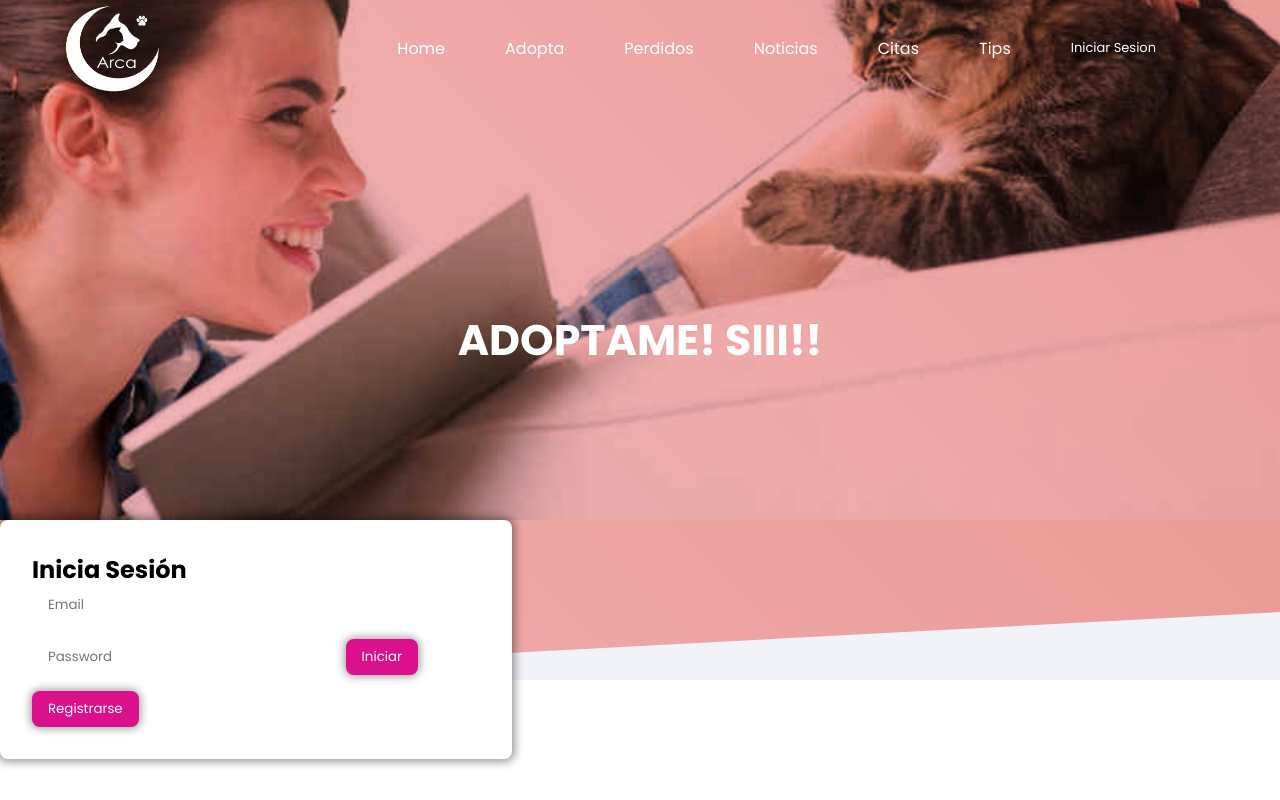
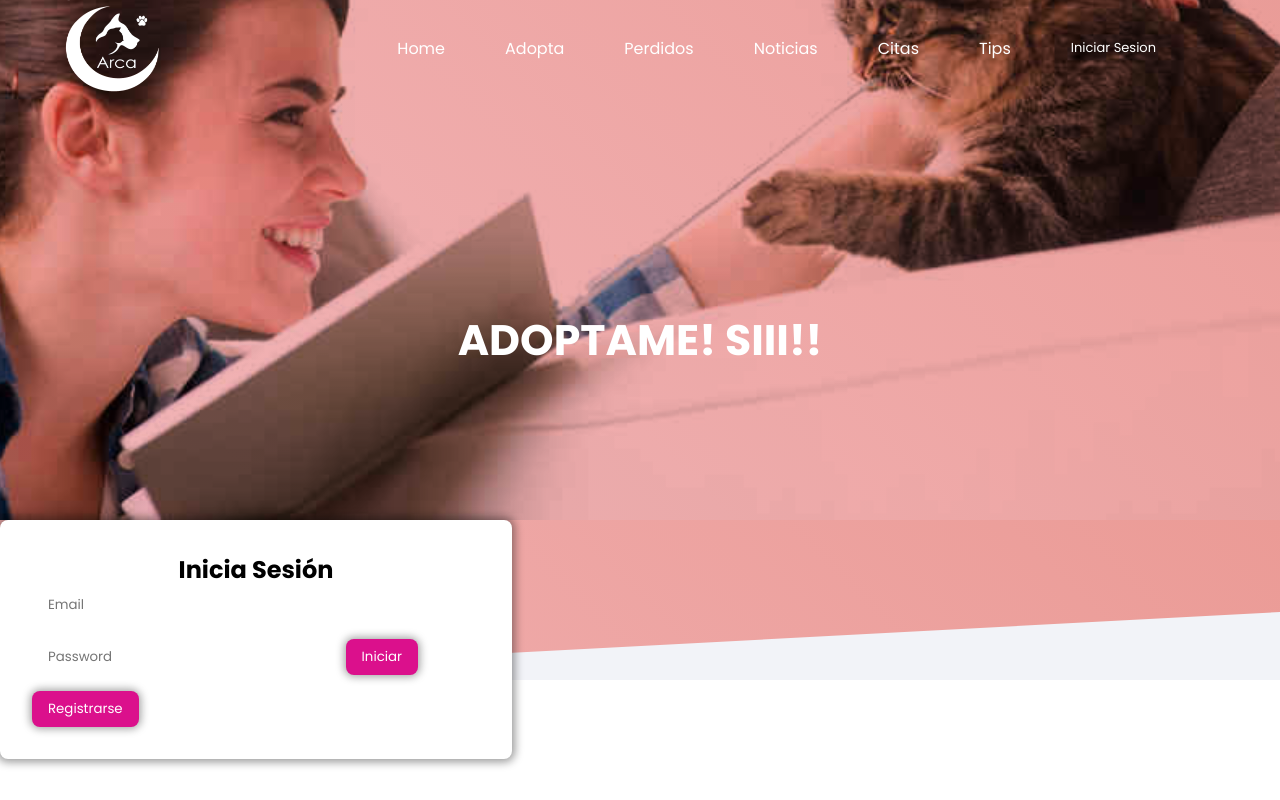
Before and after one commit to LeightNeal/arcaWeb, an Angular app: page /welcome/contact in a window 1280 px wide. Shown: the top 800 px of the page. Built offline with nearby package versions, Linux system fonts and the light colour scheme.

Commit message:
form-login v2

```diff
--- a/src/styles.css
+++ b/src/styles.css
@@ -1503,3 +1503,7 @@ transition: .3s;
 .container-form-login {
     padding: 2rem 0;
 }
+
+.form-login h2{
+    text-align: center;
+}
```
